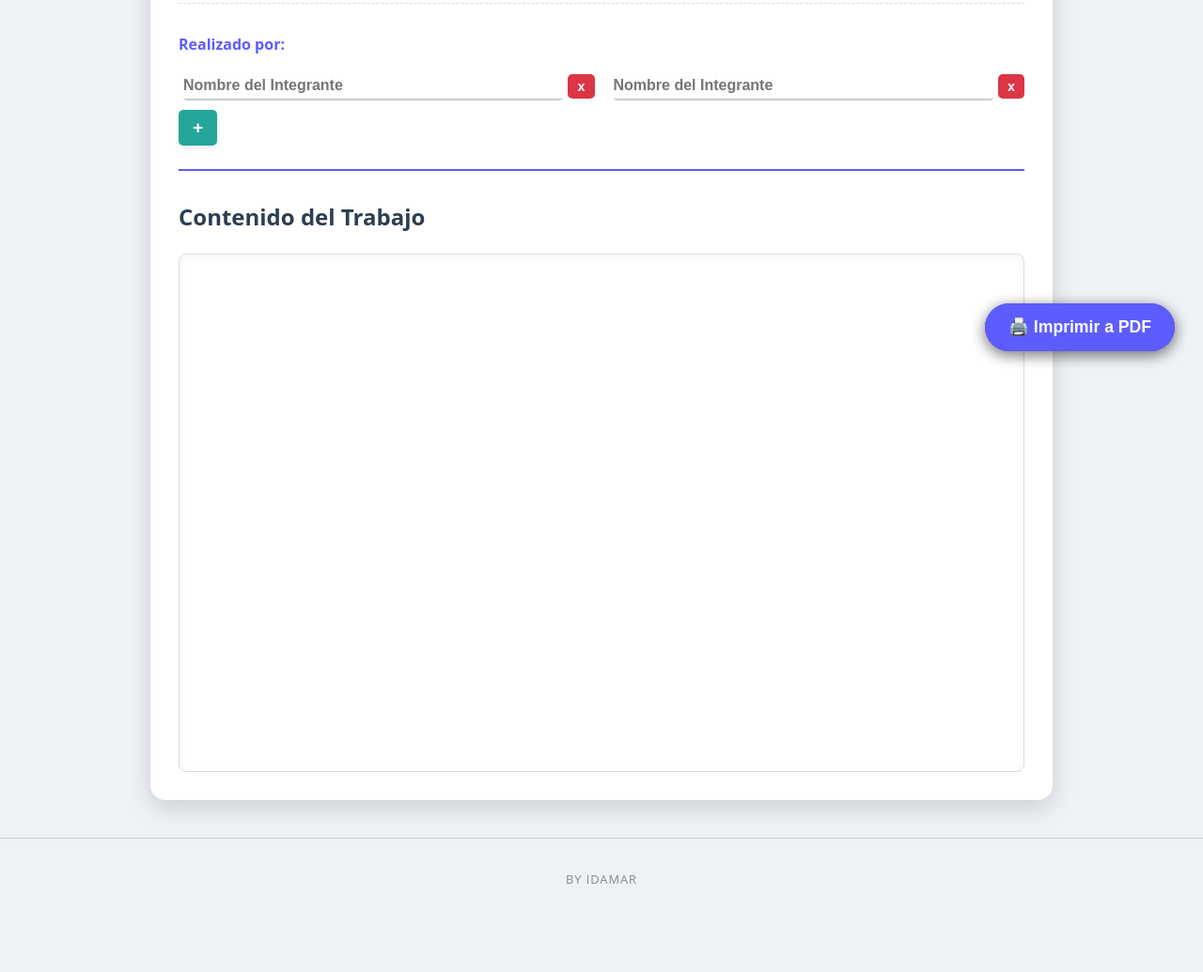
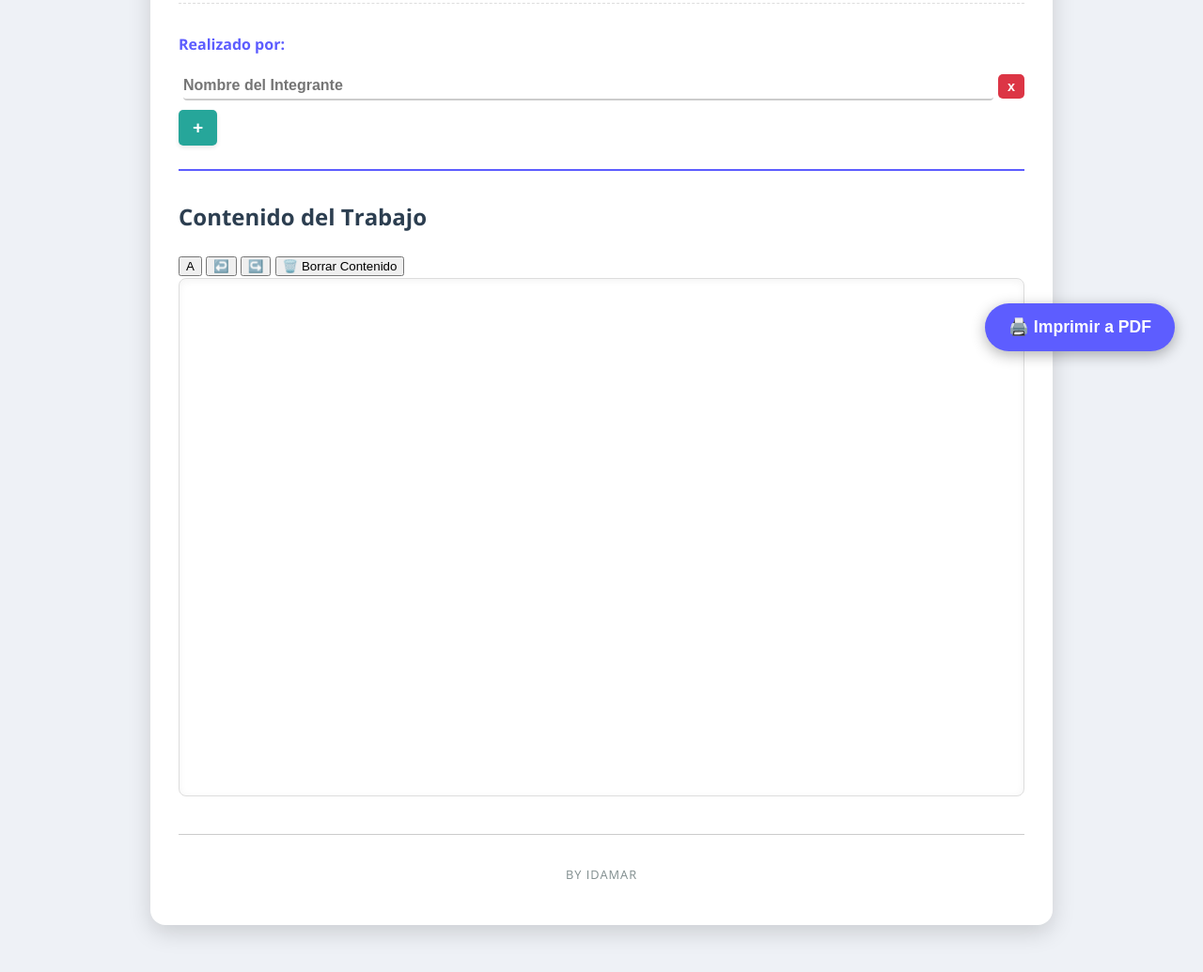
Before and after one commit to rmns82839-rgb/Ecabezado, a plain HTML site: page index.html in a window 1280 px wide. Shown: the part 396-1431 px from the top of the page at 94% size. Before the commit the page ends 1375 px from the top, so only its background shows below. Drawn offline with nearby package versions, Linux system fonts and the light colour scheme.

Commit message:
Update index.html

```diff
--- a/index.html
+++ b/index.html
@@ -5,6 +5,7 @@
     <meta name="viewport" content="width=device-width, initial-scale=1.0">
     <title>Generador de Trabajos Moderno</title>
     <link rel="stylesheet" href="styles.css">
+    <link href="https://fonts.googleapis.com/css2?family=Dancing+Script:wght@700&family=Open+Sans:wght@400;600;700&display=swap" rel="stylesheet">
 </head>
 <body>
 
@@ -29,17 +30,20 @@
 
         <main>
             <h2>Contenido del Trabajo</h2>
+
+            <div id="toolbar">
+                <button id="select-all-btn" title="Seleccionar todo">A</button>
+                <button id="undo-btn" title="Deshacer">↩️</button>
+                <button id="redo-btn" title="Rehacer">↪️</button>
+                <button id="clear-content-btn" title="Borrar todo el contenido">🗑️ Borrar Contenido</button>
+            </div>
+
             <div id="editor-area" contenteditable="true" placeholder="Pega aquí tu texto, imágenes, tablas o ecuaciones (¡funciona como un Word!).">
             </div>
         </main>
-    </div>
 
-    <button id="print-btn" class="print-fixed-btn">🖨️ Imprimir a PDF</button>
-
-    <script src="script.js"></script>
-
-   <footer class="document-footer">
-            <p>By IDaMAr</p>
+        <footer class="document-footer">
+            <p class="signature">By IDaMAr</p>
         </footer>
     </div>
 
@@ -48,6 +52,3 @@
     <script src="script.js"></script>
 </body>
 </html>
-
-</body>
-</html>
```
